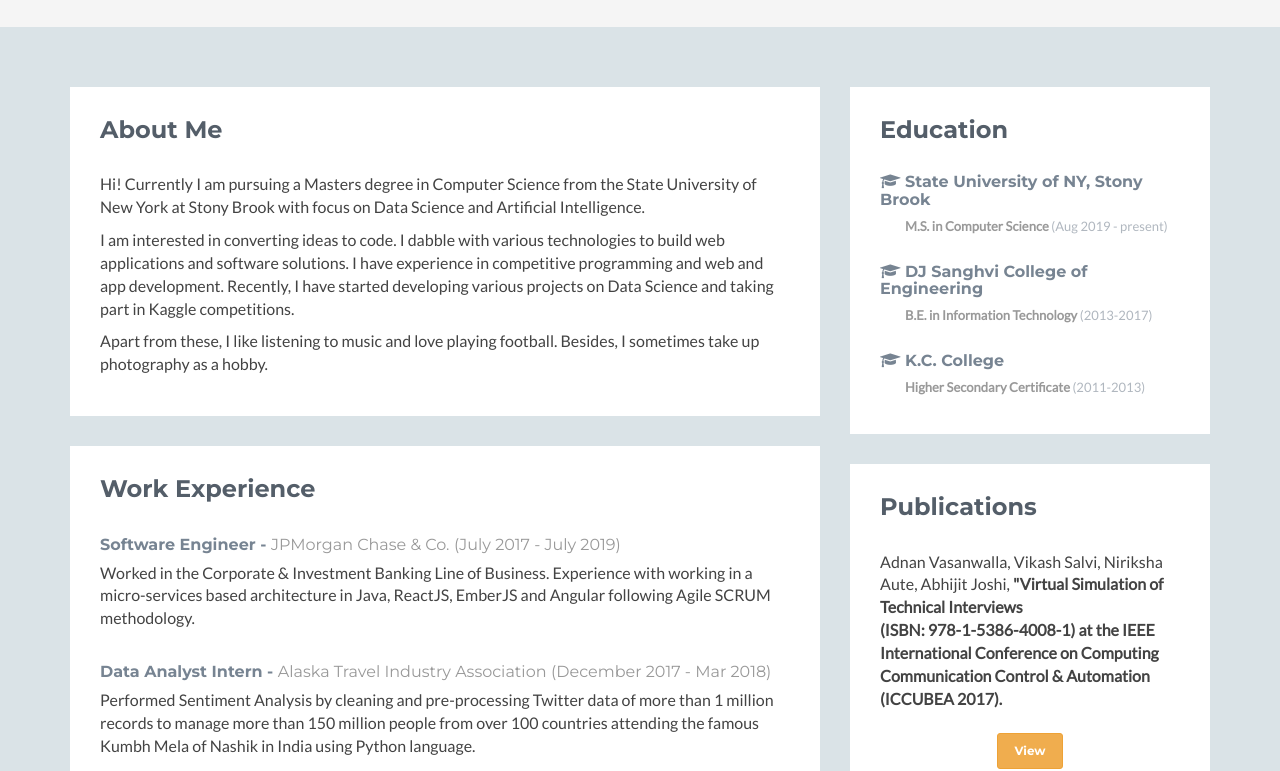
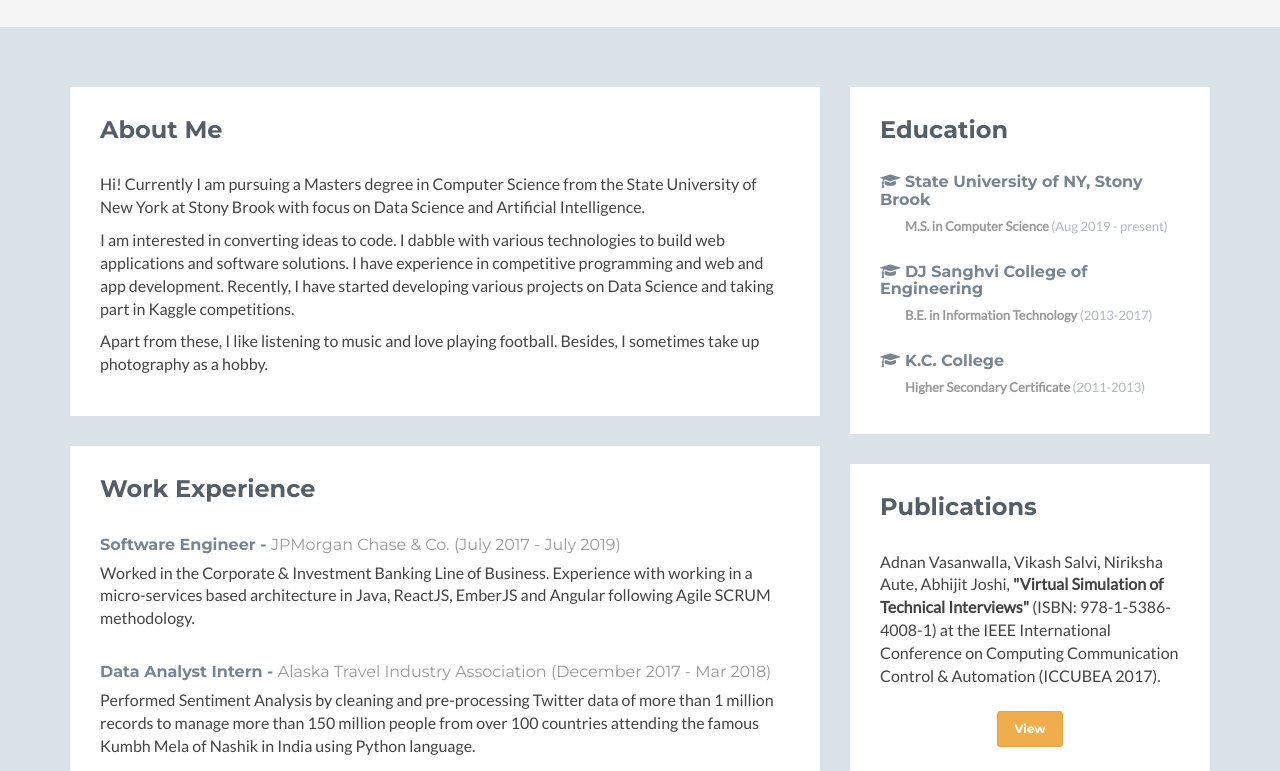
Before and after one commit to adnan-vasanwalla/adnan-vasanwalla.github.io, a plain HTML site: page index.html in a window 1280 px wide. Shown: the part 218-989 px from the top of the page. Drawn offline with Linux system fonts and the light colour scheme; a script that the page names is missing; some icons are missing.

Commit message:
Prj image

```diff
--- a/index.html
+++ b/index.html
@@ -469,7 +469,7 @@
   					<div class="section-inner">
   						<h2 class="heading">Publications</h2>
   						<div class="content">
-  							Adnan Vasanwalla, Vikash Salvi, Niriksha Aute, Abhijit Joshi, <b>"Virtual Simulation of Technical Interviews<br /> (ISBN: 978-1-5386-4008-1) at the IEEE International Conference on Computing Communication Control & Automation (ICCUBEA 2017).
+  							Adnan Vasanwalla, Vikash Salvi, Niriksha Aute, Abhijit Joshi, <b>"Virtual Simulation of Technical Interviews"</b> (ISBN: 978-1-5386-4008-1) at the IEEE International Conference on Computing Communication Control & Automation (ICCUBEA 2017).
   							<br><br>
   							<center>  <a href="https://ieeexplore.ieee.org/document/8463876" target="_blank" class="btn btn-xs btn-warning">View</a></center>
   						</div><!--//content-->
@@ -481,7 +481,7 @@
   						<h2 class="heading">Basic Information</h2>
   						<div class="content">
   							<ul class="list-unstyled">
-  								<li><i class="fa fa-map-marker"></i>Mumbai, India</li>
+  								<li><i class="fa fa-map-marker"></i>  Mumbai, India</li>
   								<li><i class="fa fa-envelope-o"></i><a href="mailto:adnan.vasanwalla@gmail.com">adnan.vasanwalla@gmail.com</a></li>
   								<li><i class="fa fa-link"></i><span class="sr-only">Website:</span><a href="http://ashuparekh.github.io">https://adnan-vasanwalla.github.io</a></li>
   							</ul>
```
Also changed, not shown: assets/images/projects/pp4.jpg.
